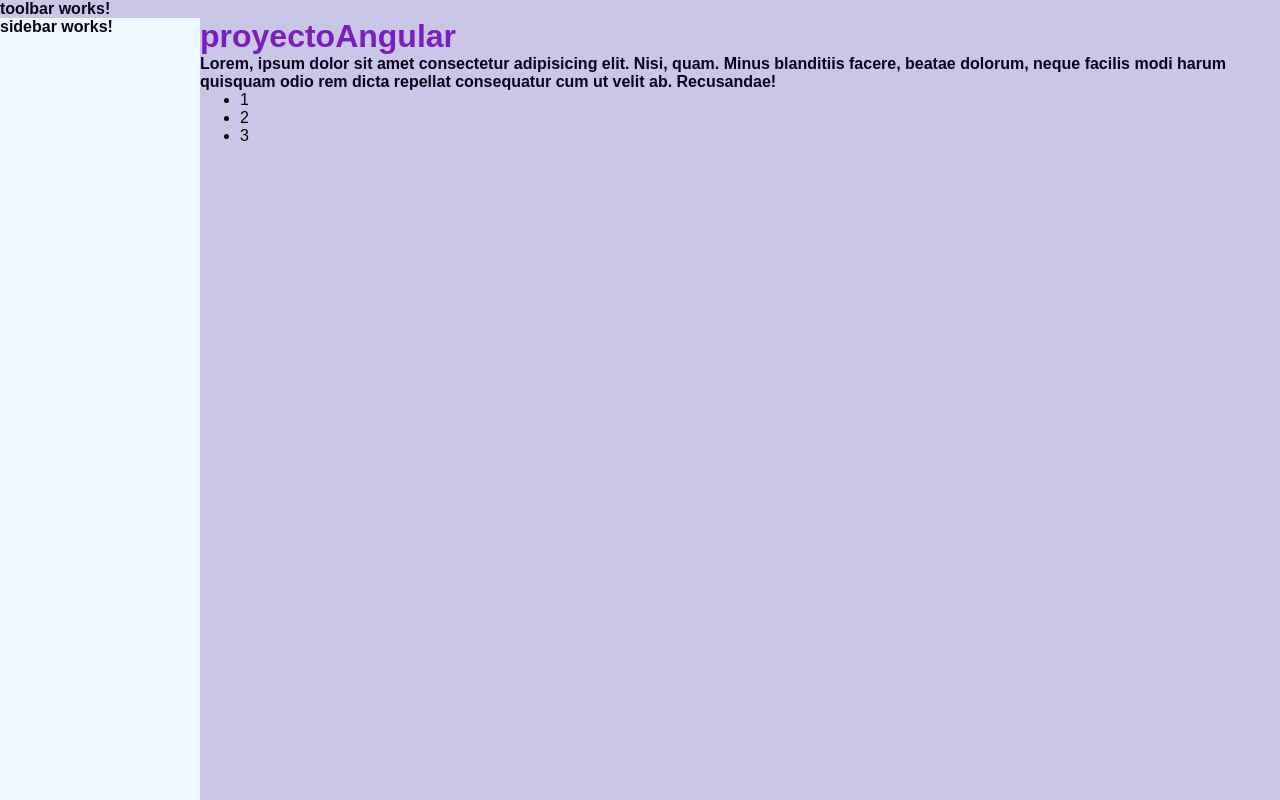
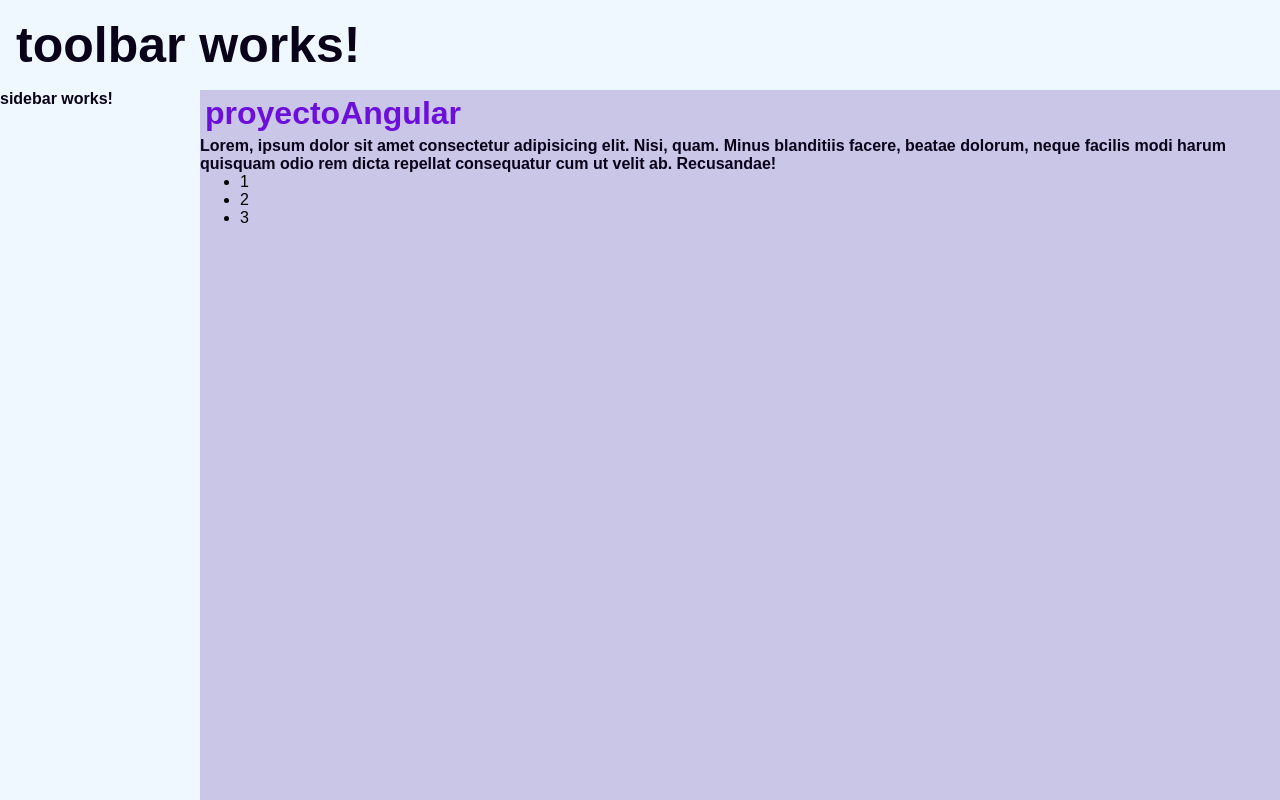
Before and after one commit to martetosca9/proyectoAngular, an Angular app: page / in a window 1280 px wide. Built offline with nearby package versions, Linux system fonts and the light colour scheme.

Commit message:
creando primeros componentes (toolbar, sidebar, footer y page-wrapper)

```diff
--- a/src/app/app.component.scss
+++ b/src/app/app.component.scss
@@ -1,4 +1,5 @@
 
 h1 {
-    color: rgb(122, 29, 193);
+    color: rgb(109, 15, 218);
+    padding: 5px;
 }
--- a/src/app/toolbar/toolbar.component.html
+++ b/src/app/toolbar/toolbar.component.html
@@ -1 +1,3 @@
+<header>
 <p>toolbar works!</p>
+</header>
--- a/src/app/toolbar/toolbar.component.scss
+++ b/src/app/toolbar/toolbar.component.scss
@@ -1,9 +1,6 @@
 header {
-    font-size: 70px;
+    font-size: 50px;
     font-weight: 600;
     background-color: aliceblue;
-    color: transparent;
-    background-clip: text;
-    -webkit-background-clip: text;
     padding: 1rem;
 }
```
